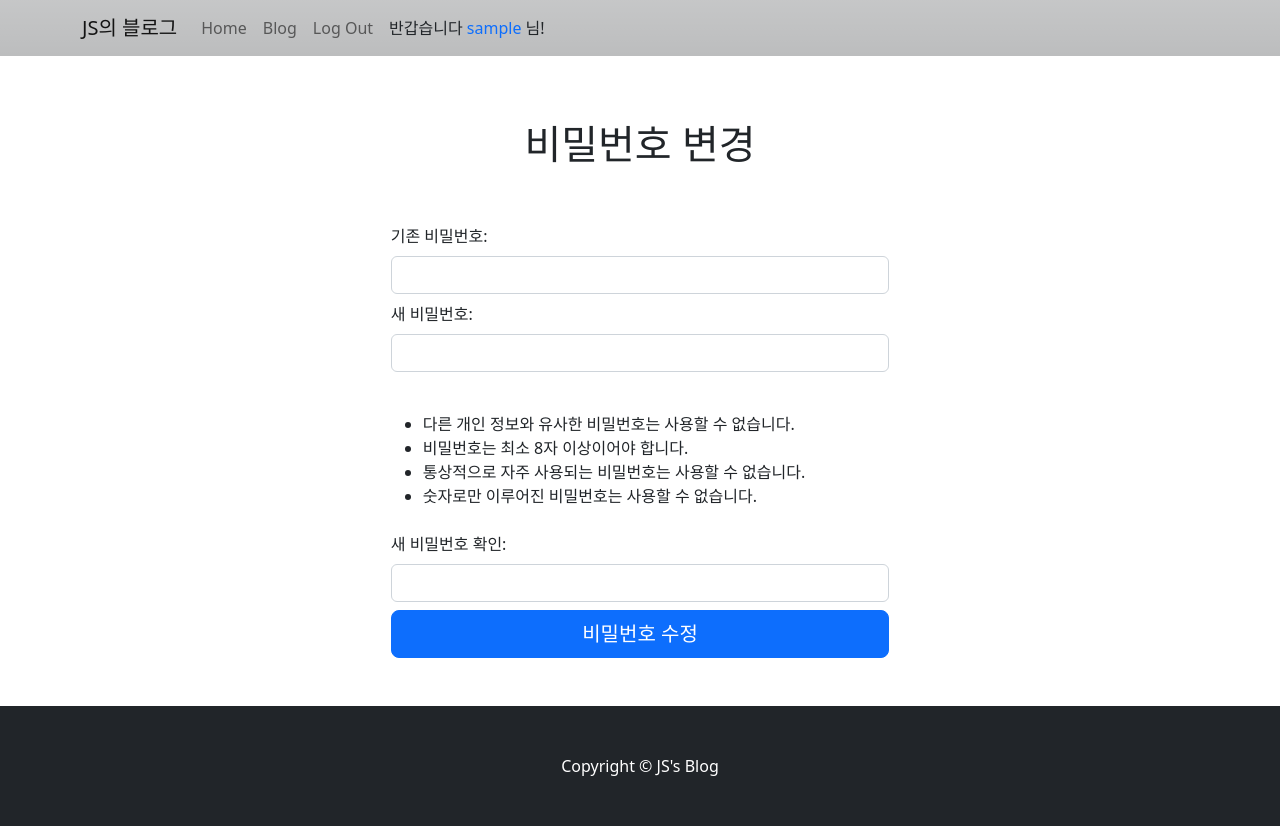
After one commit to YuJinsoo/myBlog, a Django app: page /user/password/change/ in a window 1280 px wide. The commit adds this page. Run offline with Django 4.2, Linux system fonts and the light colour scheme; the visitor is signed in with stand-in values (Sample User, id 1).

Commit message:
회원 비밀번호 변경 기능

```diff
--- a/user/forms.py
+++ b/user/forms.py
@@ -1,6 +1,6 @@
 # user를 auth를 사용해서 개발했으니 폼도 auth에서 제공하는 form을 사용해야 합니다.
 from django import forms
-from django.contrib.auth.forms import UserCreationForm, AuthenticationForm
+from django.contrib.auth.forms import UserCreationForm, AuthenticationForm, PasswordChangeForm
 from django.contrib.auth import get_user_model
 from .models import Profile
 
@@ -57,6 +57,7 @@ class LoginForm(AuthenticationForm):
 class DateInput(forms.DateInput):
     input_type='date'
 
+
 class ProfileForm(forms.ModelForm):
     class Meta():
         model = Profile
@@ -80,3 +81,24 @@ class ProfileForm(forms.ModelForm):
                 }
             )
         }
+
+
+class UserPasswordChangeForm(PasswordChangeForm):
+    def __init__(self, *args, **kwargs):
+        super().__init__(*args, **kwargs)
+        self.fields['old_password'].label = '기존 비밀번호'
+        self.fields['old_password'].widget.attrs.update({
+            'class': 'form-control',
+            'autofocus': False,
+        })
+        self.fields['new_password1'].label = '새 비밀번호'
+        self.fields['new_password1'].widget.attrs.update({
+            'class': 'form-control',
+        })
+        self.fields['new_password2'].label = '새 비밀번호 확인'
+        self.fields['new_password2'].widget.attrs.update({
+            'class': 'form-control',
+        })
+
+    # class Meta():
+    #     fields = ['old_password', 'new_password1', 'new_password2']
--- /dev/null
+++ b/user/templates/user/user_pwedit.html
@@ -0,0 +1,56 @@
+{% extends 'base.html' %}
+
+{% block content %}
+
+<main class="container">
+    <div class="row justify-content-center py-5">
+        <div class="col-8 text-center">
+            <h1>비밀번호 변경</h1>
+        </div>
+    </div>
+    <form action="{% url 'user:pw-edit' %}" method="post">
+        {% csrf_token %}
+
+        <div class="d-grid gap-2 col-6 mx-auto">
+            {{ form }}
+            {% if form.errors %}
+            <div class="alert alert-danger">
+            {% for field in form %}
+                <!-- 필드 오류 -->
+                {% if field.errors %}
+                <div>
+                    <strong>{{ field.label }}</strong>
+                    {{ field.errors }}
+                </div>
+                {% endif %}
+                <!-- 넌필드 오류 -->
+                {% for error in form.non_field_errors %}
+                <div>
+                    <strong>{{ error }}</strong>
+                </div>
+                {% endfor %}
+            {% endfor %}
+            </div>
+            {% endif %}
+            <input type="submit" value="비밀번호 수정" class="btn btn-lg btn-primary btn-block">
+            {% comment %}
+            <div class="row mb-3 justify-content-center">
+                <div class="col-4">이전 비밀번호</div>
+                <div class="col-8">{{form.old_password}}</div>
+            </div>
+            <div class="row mb-3 justify-content-center">
+                <div class="col-4">새 비밀번호</div>
+                <div class="col-8">{{form.new_password1}}</div>
+            </div>
+            <div class="row mb-3 justify-content-center">
+                <div class="col-4">비밀번호 확인</div>
+                <div class="col-8">{{form.new_password2}}</div>
+            </div>
+            <input type="submit" value="비밀번호 수정" class="btn btn-lg btn-primary btn-block">
+            {% endcomment %}
+        </div>
+    </form>
+</main>
+
+
+{% endblock %}
--- a/user/urls.py
+++ b/user/urls.py
@@ -14,5 +14,8 @@ urlpatterns = [
     # 마이페이지
     path("mypage/", views.MyPage.as_view(), name="mypage"),
     # 프로필 생성, 수정
-    path("profile/create", views.EditProfile.as_view(), name='pf-edit'),
+    path("profile/create/", views.EditProfile.as_view(), name='pf-edit'),
+    # 회원 비밀번호 수정
+    path("password/change/", views.ChangUserPassword.as_view(), name='pw-edit'),
+
 ]
--- a/user/views.py
+++ b/user/views.py
@@ -1,10 +1,12 @@
 from django.shortcuts import render, redirect, get_object_or_404
 from django.views import View
-from django.contrib.auth import authenticate, login, logout
+from django.contrib.auth import authenticate, login, logout, update_session_auth_hash
 
 from django.contrib.auth.mixins import LoginRequiredMixin
 
-from .forms import LoginForm, RegisterForm, ProfileForm
+from django.contrib import messages
+
+from .forms import LoginForm, RegisterForm, ProfileForm, UserPasswordChangeForm
 from .models import Profile
 
 class Register(View):
@@ -126,11 +128,27 @@ class EditProfile(LoginRequiredMixin, View):
         return redirect('user:mypage')
 
 
-# class EditProfile(LoginRequiredMixin, View):
-#     def post(sefl, request):
-#         profile = get_object_or_404(Profile, user=request.user)
-#         profile.nickname = request.POST['nickname']
-#         profile.birthday = request.POST['birthday']
-#         profile.profile_image = request.POST['profile_image']
+# django.contrib.auth.views.PasswordChangeView
+# PasswordChangeView 를 이용해서 간단히 개발할 수 있습니다.
+class ChangUserPassword(LoginRequiredMixin, View):
+    def get(self, request):
+        form = UserPasswordChangeForm(request.user)
+        print(dir(form))
+        print(form.hidden_fields)
+        context ={
+            'form': form,
+        }
+        return render(request, 'user/user_pwedit.html', context)
 
-#         return redirect('uset:mypage')
+    def post(self, request):
+        form = UserPasswordChangeForm(request.user, request.POST)
+        if form.is_valid():
+            form.user = request.user
+            user = form.save()
+            update_session_auth_hash(request, user)  # 비밀번호 변경 후에도 변경된 비밀번호로 로그인 세션 유지해줌
+            messages.success(request, 'Your password was successfully updated!')
+            return redirect('user:mypage')
+        else:
+            messages.error(request, 'Please correct the error below.')
+
+        return render(request, 'user/user_pwedit.html', {'form':form})
```
Also changed, not shown: user/templates/user/user_mypage.html (+35 -2 lines).
